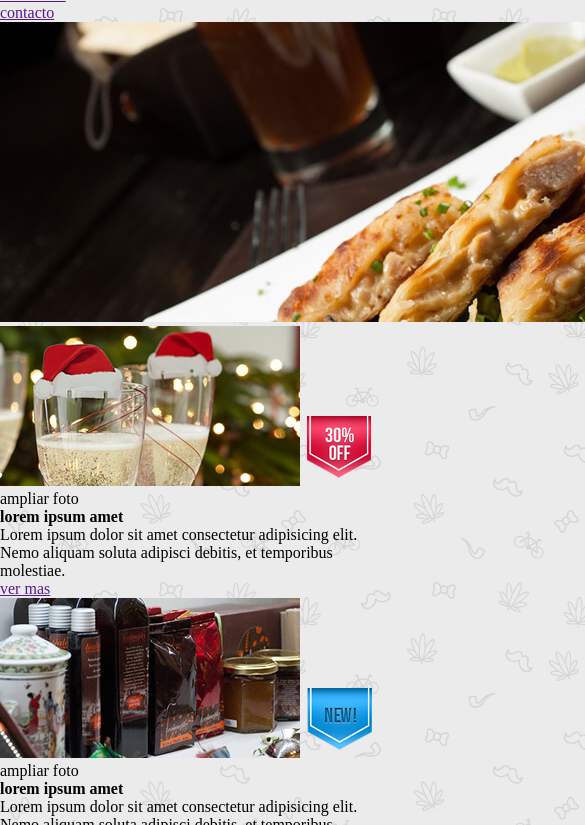
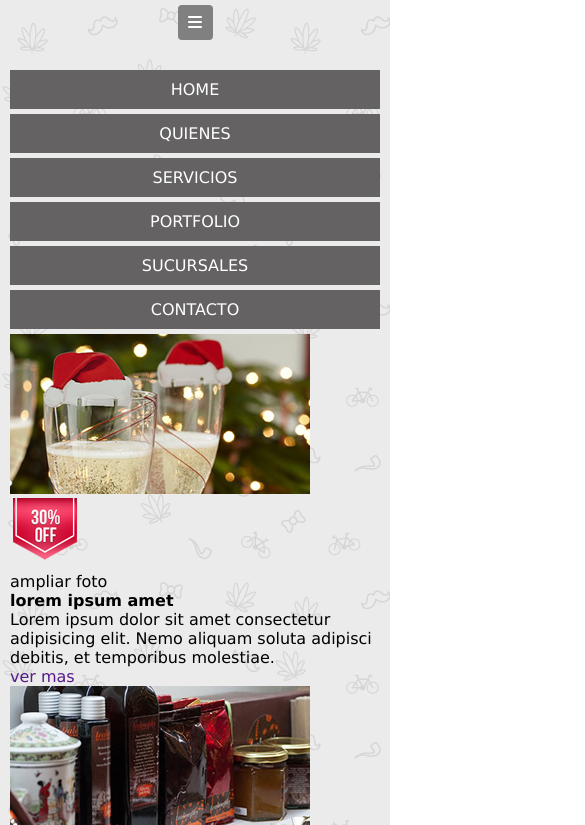
Before and after one commit to chinosama/kitchening, a website: page views/index.html in a window 390 px wide. Shown: the part 230-1055 px from the top of the page, 585 px wide, since content can reach past the window. Drawn offline with Linux system fonts and the light colour scheme.

Commit message:
header mobile terminado

```diff
--- a/public/css/styles.css
+++ b/public/css/styles.css
@@ -4,16 +4,60 @@
     margin: 0;
 }
 
+li{
+    list-style: none;
+}
+
+a{
+    text-decoration: none;
+}
 body{
     background-image: url('/images/bg-body.png');
+    padding: 10px;
+    font-family: Verdana, Geneva, Tahoma, sans-serif;
 }
 
 /*Header*/
+
+header{
+    text-align: center;
+}
 header img{
+    display: block;
+    border-radius: 50%;
+    border: 1px solid #cfcecb;
+    margin: 15px auto 30px;
+    width: 180px;
+}
 
+header a.burger{
+    width: 35px;
+    background-color: gray;
+    color: white;
+    padding: 8px;
+    border-radius: 4px;
+    display: block;
+    margin: 0 auto;
+    margin-bottom: 30px;
+}
+
+header nav ul li{
+    width: 100%;
+    background-color: rgb(100, 98, 98);
+    margin-bottom: 5px;
+}
+
+header nav ul li a{
+    display: inline-block;
+    color: white;
+    text-transform: uppercase;
+    padding: 10px;
 }
 
 /*main*/
 
+.banner{
+    display: none;
+}
 
 /*footer*/
--- a/views/index.html
+++ b/views/index.html
@@ -11,21 +11,23 @@
 <body>
     <header>
         <img src="/images/logo.jpg" alt="logo">
-        <a href=""><i class="fas fa-bars"></i></a>
+        <a class="burger" href=""><i class="fas fa-bars"></i></a>
         <nav>
             <ul>
-              <li><a href="">home</a></li>
-              <li><a href="">quienes</a></li>
-              <li><a href="">servicios</a></li>
-              <li><a href="">portfolio</a></li>
-              <li><a href="">sucursales</a></li>
-              <li><a href="">contacto</a></li>
+              <li><a class="header-nav-ul-li-a" href="">Home</a></li>
+              <li><a href="">Quienes</a></li>
+              <li><a href="">Servicios</a></li>
+              <li><a href="">Portfolio</a></li>
+              <li><a href="">Sucursales</a></li>
+              <li><a href="">Contacto</a></li>
             </ul>
         </nav>
     </header>
     <main>
         <section class="banner">
             <img src="/images/img-banner.jpg" alt="banner">
+        </section>
+        <section>
                 <article class="product">
                     <img class="photo" src="/images/img-pdto-1.jpg" alt="pdto">
                     <img class="label" src="/images/img-descuento.png" alt="desc">
```
Lines whose indentation alone changed are shown as unchanged.
